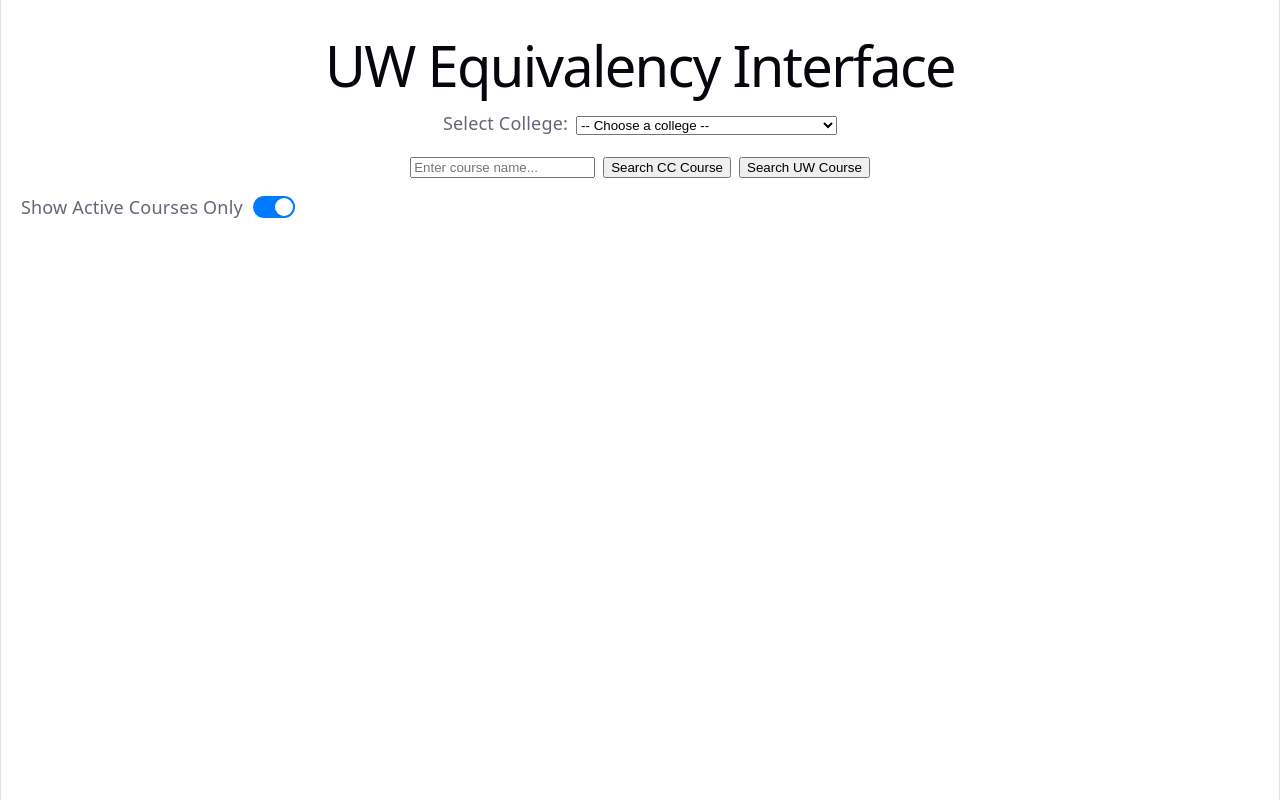
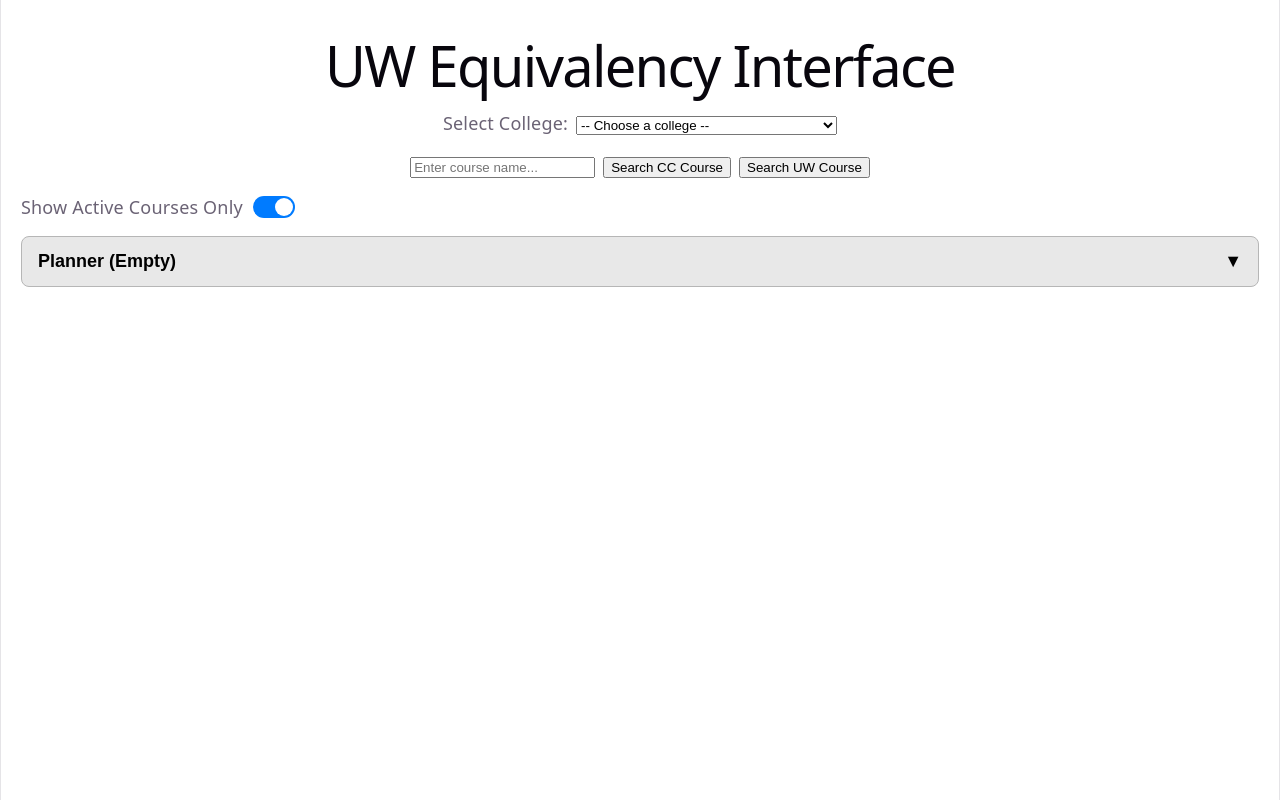
Before and after one commit to nbphuccc/uw-equivalency-interface, a React (Vite) app: page / in a window 1280 px wide. Built offline with nearby package versions, Linux system fonts and the light colour scheme.

Commit message:
Make the Planner hidden by default. Add animation to expand Planner

```diff
--- a/src/components/Planner.tsx
+++ b/src/components/Planner.tsx
@@ -1,4 +1,4 @@
-import { useState } from "react";
+import { useState, useLayoutEffect, useRef } from "react";
 import { useAdvisoryTooltip } from "../hooks/useAdvisoryTooltip";
 import type { Equivalency, HoveredToken } from "../types/type";
 import RowTextProcessing from "./RowTextProcessing";
@@ -26,12 +26,30 @@ export default function Planner({
 }: Props) {
 
     const [isExpanded, setIsExpanded] = useState(false);
+    const [contentHeight, setContentHeight] = useState(0);
+    const plannerContentRef = useRef<HTMLDivElement>(null);
   const [hoveredToken, setHoveredToken] = useState<HoveredToken>({
     position: null,
     row: null,
     column: null,
     department: null,
   });
+
+  useLayoutEffect(() => {
+  const content = plannerContentRef.current;
+  if (!content) return;
+
+  const updateHeight = () => {
+    setContentHeight(content.scrollHeight);
+  };
+
+  updateHeight();
+
+  const resizeObserver = new ResizeObserver(updateHeight);
+  resizeObserver.observe(content);
+
+  return () => resizeObserver.disconnect();
+}, []);
 
   const grouped = groupByCommunityCollege(planner);
 
@@ -42,8 +60,6 @@ export default function Planner({
     hideTooltip,
   } = useAdvisoryTooltip();
 
-  if (planner.length === 0) return null;
-
     return (
   <div className="planner">
     <button
@@ -53,12 +69,38 @@ return (
       aria-expanded={isExpanded}
       aria-controls="planner-content"
     >
-      <span>Planner ({planner.length})</span>
-      <span aria-hidden="true">{isExpanded ? "▲" : "▼"}</span>
+      <span>
+        {planner.length === 0
+          ? "Planner (Empty)"
+          : `Planner (${planner.length})`}
+      </span>
+
+      <span
+        className={`planner-arrow ${isExpanded ? "expanded" : ""}`}
+        aria-hidden="true"
+      >
+        ▼
+      </span>
     </button>
 
-    {isExpanded && (
-      <div id="planner-content">
+    <div
+        id="planner-content"
+        className="planner-content-wrapper"
+        style={{
+            height: isExpanded ? `${contentHeight}px` : "0px",
+        }}
+        aria-hidden={!isExpanded}
+    >
+    <div
+        ref={plannerContentRef}
+        className={`planner-content ${isExpanded ? "expanded" : ""}`}
+    >
+        {planner.length === 0 ? (
+          <p className="planner-empty">
+            No courses have been added to the planner.
+          </p>
+        ) : (
+          <>
             {tooltip.visible && tooltip.data && (
               <div
                 className="tooltip"
@@ -73,7 +115,9 @@ return (
 
             {Object.entries(grouped).map(([collegeName, rows]) => (
               <div key={collegeName} className="department">
-            <h3 className="department-header">{collegeName}</h3>
+                <h3 className="department-header">
+                  {collegeName}
+                </h3>
 
                 <div className="results-grid results-header">
                   <span></span>
@@ -161,8 +205,10 @@ return (
                 ))}
               </div>
             ))}
+          </>
+        )}
       </div>
-    )}
+    </div>
   </div>
 );
 }
--- a/src/components/ResultsTable.css
+++ b/src/components/ResultsTable.css
@@ -90,13 +90,72 @@ h3.department-header {
   -webkit-box-decoration-break: clone;
 }
 
+.planner {
+  width: 100%;
+  margin: 16px 0;
+}
+
+/* The bar is always visible. */
 .planner-toggle {
+  box-sizing: border-box;
   width: 100%;
+  padding: 14px 16px;
+
   display: flex;
   justify-content: space-between;
   align-items: center;
-  padding: 12px 16px;
-  cursor: pointer;
+
+  border: 1px solid #b6b6b6;
+  border-radius: 8px;
+  background-color: #e8e8e8;
+
   font-size: 1rem;
   font-weight: 600;
+  cursor: pointer;
 }
+
+/* Square off the bottom of the bar while expanded. */
+.planner-toggle.expanded {
+  border-radius: 8px 8px 0 0;
+}
+
+.planner-content-wrapper {
+  height: 0;
+  overflow: hidden;
+  transition: height 400ms ease-in-out;
+  will-change: height;
+}
+
+.planner-content {
+  box-sizing: border-box;
+  padding: 16px;
+  overflow: hidden;
+
+  background-color: #f0f4f8;
+  border: 1px solid #b6b6b6;
+  border-top: none;
+  border-radius: 0 0 8px 8px;
+
+  transform: translateY(-100%);
+  transition: transform 400ms ease-in-out;
+  will-change: transform;
+}
+
+.planner-content.expanded {
+  transform: translateY(0);
+}
+
+.planner-arrow {
+  display: inline-block;
+  transition: transform 300ms ease;
+}
+
+.planner-arrow.expanded {
+  transform: rotate(180deg);
+}
+
+.planner-empty {
+  margin: 0;
+  text-align: center;
+  color: #666;
+}
```
Lines whose indentation alone changed are shown as unchanged.
